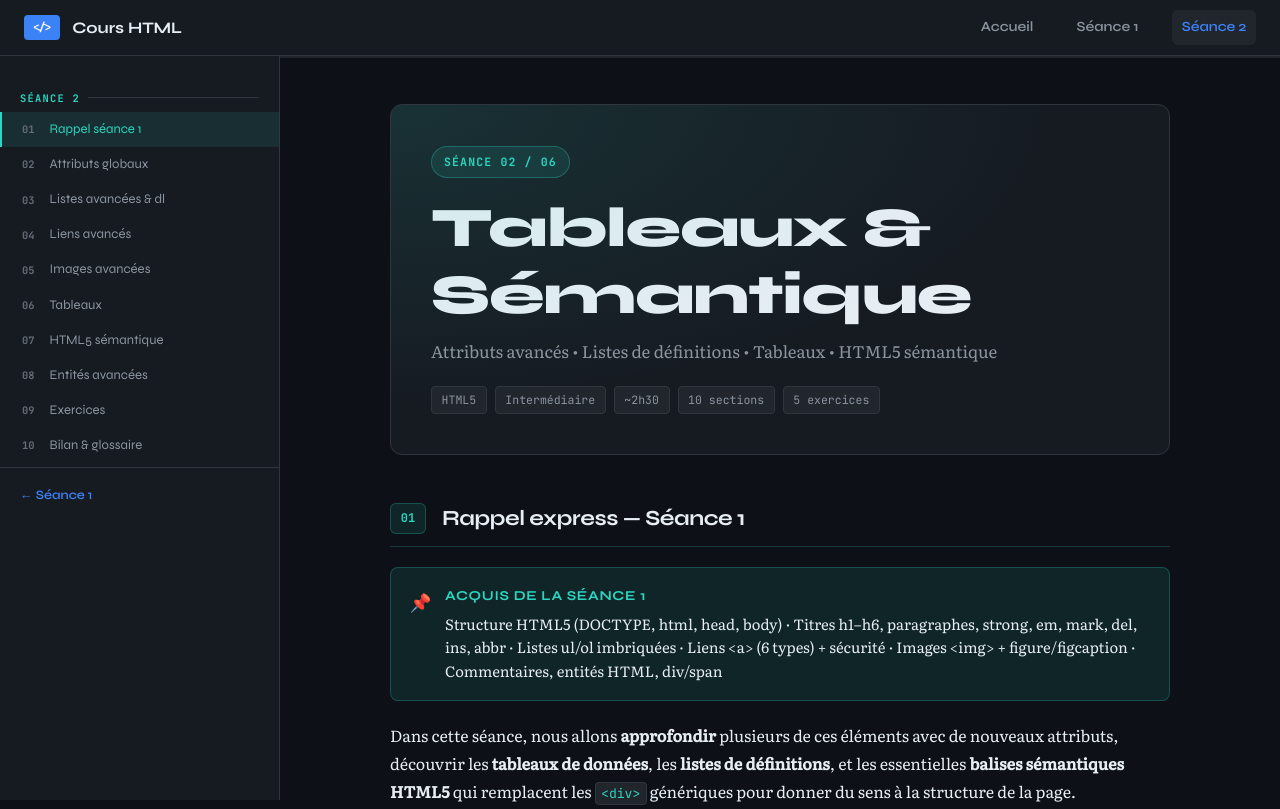
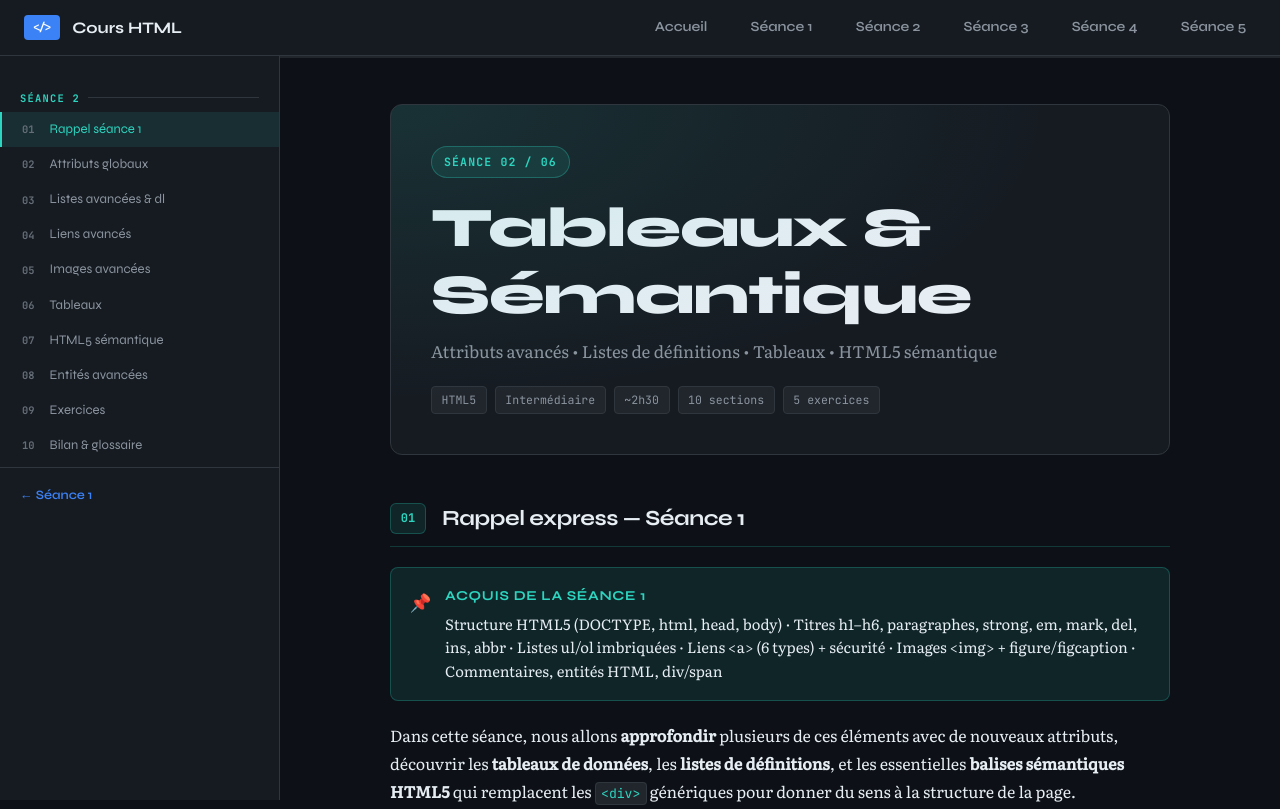
Before and after one commit to srshley/CETEMOH_Html, a plain HTML site: page pages/seance2.html in a window 1280 px wide. Shown: the top 809 px of the page. Drawn offline with Linux system fonts and the light colour scheme.

Commit message:
Add navigation links for sessions 3, 4, and 5

```diff
--- a/pages/seance2.html
+++ b/pages/seance2.html
@@ -16,11 +16,14 @@
 <div class="layout">
   <header class="topbar">
     <div class="topbar-brand"><span class="badge">&lt;/&gt;</span> Cours HTML</div>
-    <nav class="topbar-nav">
-      <a href="../index.html">Accueil</a>
-      <a href="seance1.html">Séance 1</a>
-      <a href="seance2.html" class="active">Séance 2</a>
-    </nav>
+   <nav class="topbar-nav">
+  <a href="../index.html">Accueil</a>
+  <a href="seance1.html">Séance 1</a>
+  <a href="seance2.html">Séance 2</a>
+  <a href="seance3.html">Séance 3</a>
+  <a href="seance4.html">Séance 4</a>
+  <a href="seance5.html">Séance 5</a>
+</nav>
     <button class="hamburger" aria-label="Menu">☰</button>
   </header>
   <div id="progress-bar"><div id="progress-fill"></div></div>
```
